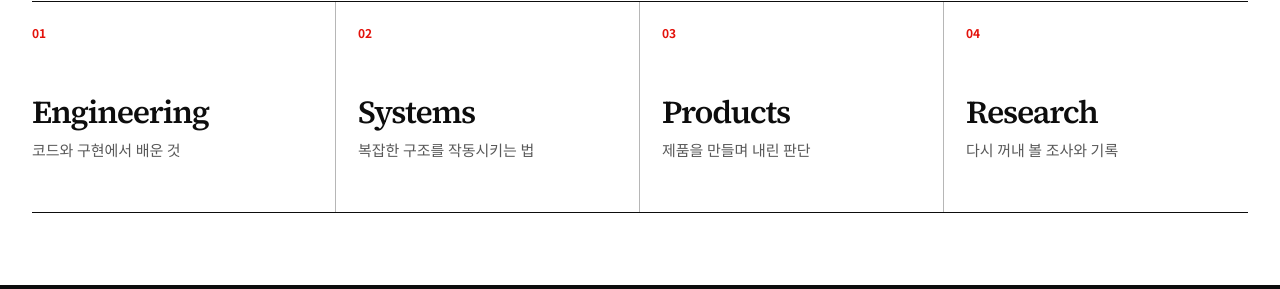
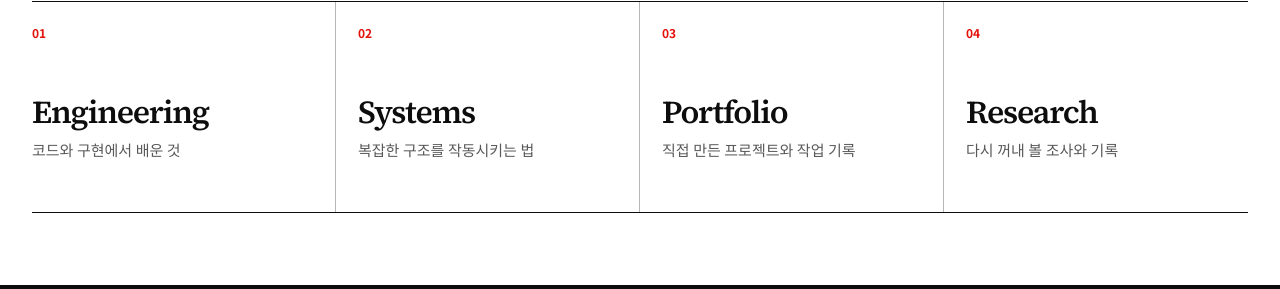
Before and after one commit to klm4416/klm4416.github.io, a Jekyll site: the page built from index.html, in a window 1280 px wide and 900 px high, scrolled down 894 px. Shown: the part 340-629 px from the top of the window. Built offline with Jekyll 4.4.1, drawn with Linux system fonts in a browser that asks for light colours.

Commit message:
feat: rename products section to portfolio

```diff
--- a/_includes/header.html
+++ b/_includes/header.html
@@ -18,7 +18,7 @@
       <a href="{{ '/' | relative_url }}#latest">Latest</a>
       <a href="{{ '/' | relative_url }}#desk-engineering">Engineering</a>
       <a href="{{ '/' | relative_url }}#desk-systems">Systems</a>
-      <a href="{{ '/' | relative_url }}#desk-products">Products</a>
+      <a href="{{ '/' | relative_url }}#desk-portfolio">Portfolio</a>
       <a href="{{ '/' | relative_url }}#desk-research">Research</a>
       <a href="{{ '/about/' | relative_url }}">About the journal</a>
     </div>
--- a/_layouts/home.html
+++ b/_layouts/home.html
@@ -143,7 +143,7 @@ layout: default
     <div class="desk-grid">
       <article id="desk-engineering"><p>01</p><h3>Engineering</h3><span>코드와 구현에서 배운 것</span></article>
       <article id="desk-systems"><p>02</p><h3>Systems</h3><span>복잡한 구조를 작동시키는 법</span></article>
-      <article id="desk-products"><p>03</p><h3>Products</h3><span>제품을 만들며 내린 판단</span></article>
+      <article id="desk-portfolio"><p>03</p><h3>Portfolio</h3><span>직접 만든 프로젝트와 작업 기록</span></article>
       <article id="desk-research"><p>04</p><h3>Research</h3><span>다시 꺼내 볼 조사와 기록</span></article>
     </div>
   </div>
```
